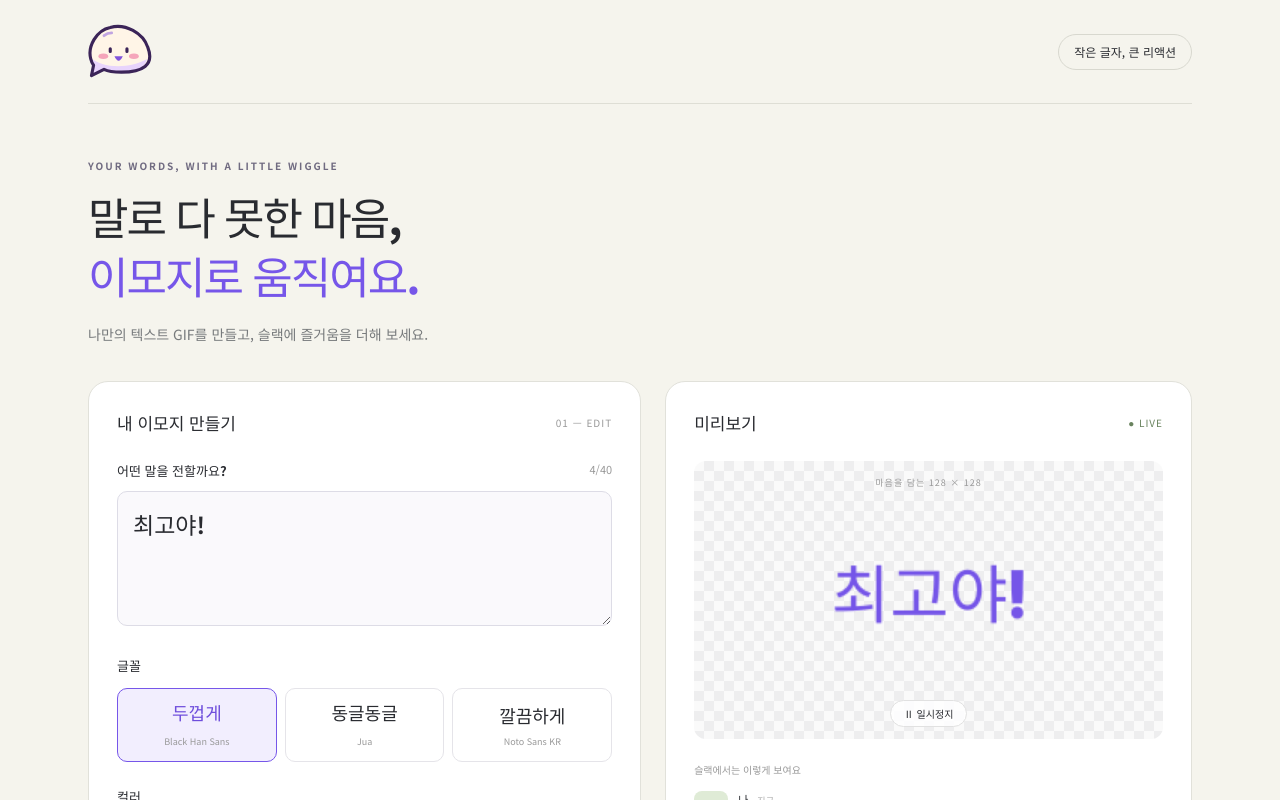
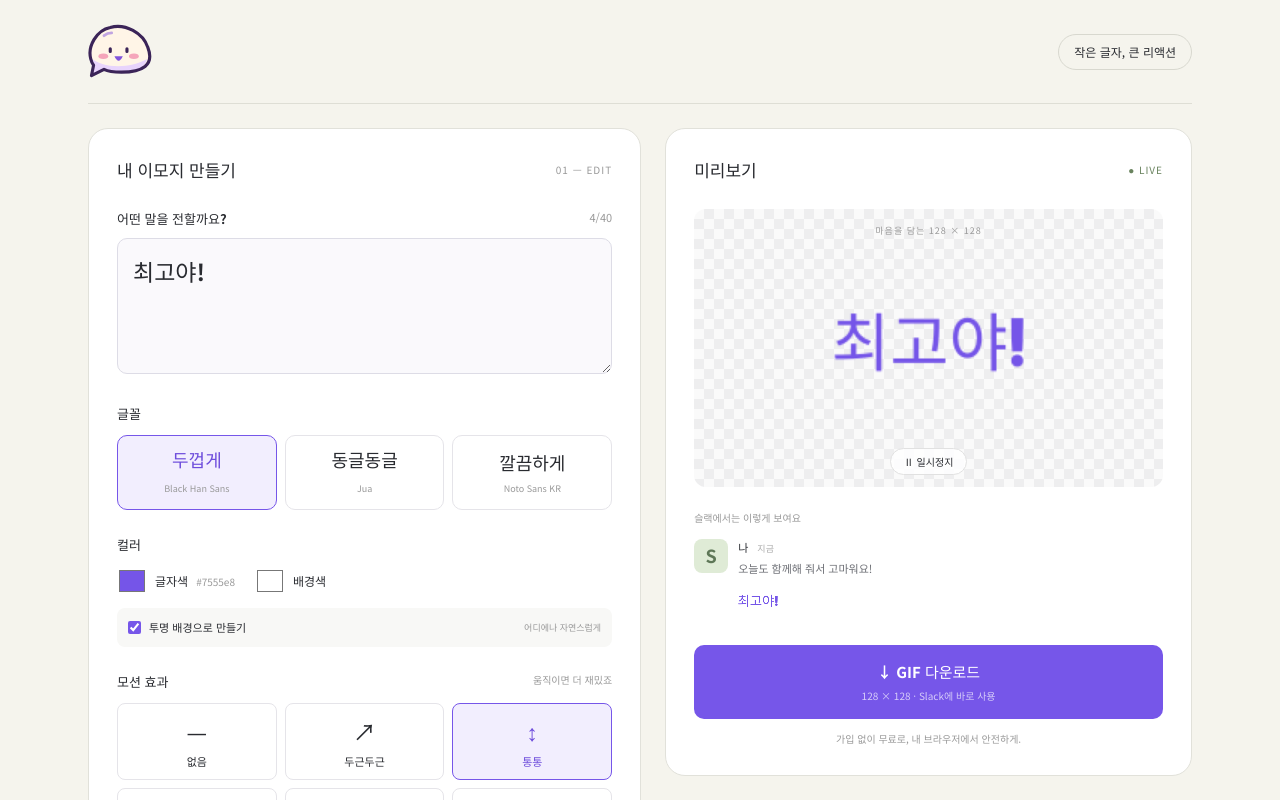
Before and after one commit to hakilee/mojji, a React (Vite) app: page / in a window 1280 px wide. Shown: the top 800 px of the page. Built offline with nearby package versions, Linux system fonts and the light colour scheme.

Commit message:
fix: remove marketing intro above emoji editor

```diff
--- a/specs/editor.md
+++ b/specs/editor.md
@@ -6,7 +6,7 @@ Owner: GitHub issue #1. Browser-only; input never leaves the device.
 - E2: Provide locally bundled Noto Sans KR, Black Han Sans and Jua; foreground and background colors; transparent background toggle. GIF supports binary transparency only.
 - E3: Static, scale, bounce, slide, shake and roll effects loop over 1.2 seconds. Preview and export share the renderer. Pause preview without changing export. Keep the full visible text inside the canvas throughout the motion cycle, including maximum scale, translation and rotation; verify with `아기고래` in all three fonts.
 - E4: Download valid GIF89a at 128×128; 1 frame for static, 20 for motion; loop indefinitely, 60 ms per frame; clear previous transparent frames. Reject files over 128 KiB with an actionable error, never silently download oversized output.
-- E5: Show large checkerboard preview and actual-size Slack-like message preview, explicit loading/error states, keyboard-labelled controls and responsive stacked layout. Respect reduced-motion preferences in preview.
+- E5: Open directly on the editor and preview below the header, without a marketing intro, headline or slogan block (#9). Show large checkerboard preview and actual-size Slack-like message preview, explicit loading/error states, keyboard-labelled controls and responsive stacked layout. Respect reduced-motion preferences in preview.
 - E6: No account, server upload, gallery or analytics. No copied third-party branding/assets. Korean fonts are bundled through Fontsource with their licenses.
 - E7 (#7): Use the selected C (수다모찌) text-free mochi SVG as the app symbol in header/footer and browser favicon. Use tightly cropped logo bounds, a separate square favicon, and 2% additional inset for Apple/Android regular icons; preserve artwork proportions. Generate Apple touch (180×180) and Android manifest (192×192, 512×512, plus maskable 512×512) icons from the same source. Keep platform icon backgrounds opaque and the maskable artwork inside its central safe zone. Expose the brand name 슬랙모찌 accessibly without a visible wordmark.
 
--- a/src/Editor.tsx
+++ b/src/Editor.tsx
@@ -80,15 +80,6 @@ export function Editor() {
         <span className="badge">작은 글자, 큰 리액션</span>
       </header>
       <main>
-        <div className="intro">
-          <p className="eyebrow">YOUR WORDS, WITH A LITTLE WIGGLE</p>
-          <h1>
-            말로 다 못한 마음,
-            <br />
-            <span>이모지로 움직여요.</span>
-          </h1>
-          <p>나만의 텍스트 GIF를 만들고, 슬랙에 즐거움을 더해 보세요.</p>
-        </div>
         <div className="workspace">
           <section className="panel controls" aria-label="이모지 편집">
             <div className="section-title">
--- a/src/style.css
+++ b/src/style.css
@@ -54,31 +54,8 @@ header {
   border-radius: 30px;
   padding: 8px 15px;
 }
-.intro {
-  padding: 54px 0 36px;
-}
-.eyebrow {
-  font-size: 10px;
-  letter-spacing: 2px;
-  font-weight: 700;
-  color: #706b81;
-}
-.intro h1 {
-  font-size: 44px;
-  line-height: 1.35;
-  letter-spacing: -2px;
-  font-weight: 700;
-  margin: 14px 0;
-}
-.intro h1 span {
-  color: #7656e9;
-}
-.intro > p:last-child {
-  font-size: 14px;
-  color: #777a7c;
-  margin-top: 18px;
-}
 .workspace {
+  margin-top: 24px;
   display: grid;
   grid-template-columns: 1.05fr 1fr;
   gap: 24px;
@@ -391,15 +368,6 @@ footer {
     font-size: 9px;
     padding: 6px 10px;
   }
-  .intro {
-    padding-top: 36px;
-  }
-  .intro h1 {
-    font-size: 34px;
-  }
-  .intro > p:last-child {
-    font-size: 12px;
-  }
   .workspace {
     grid-template-columns: 1fr;
   }
```
